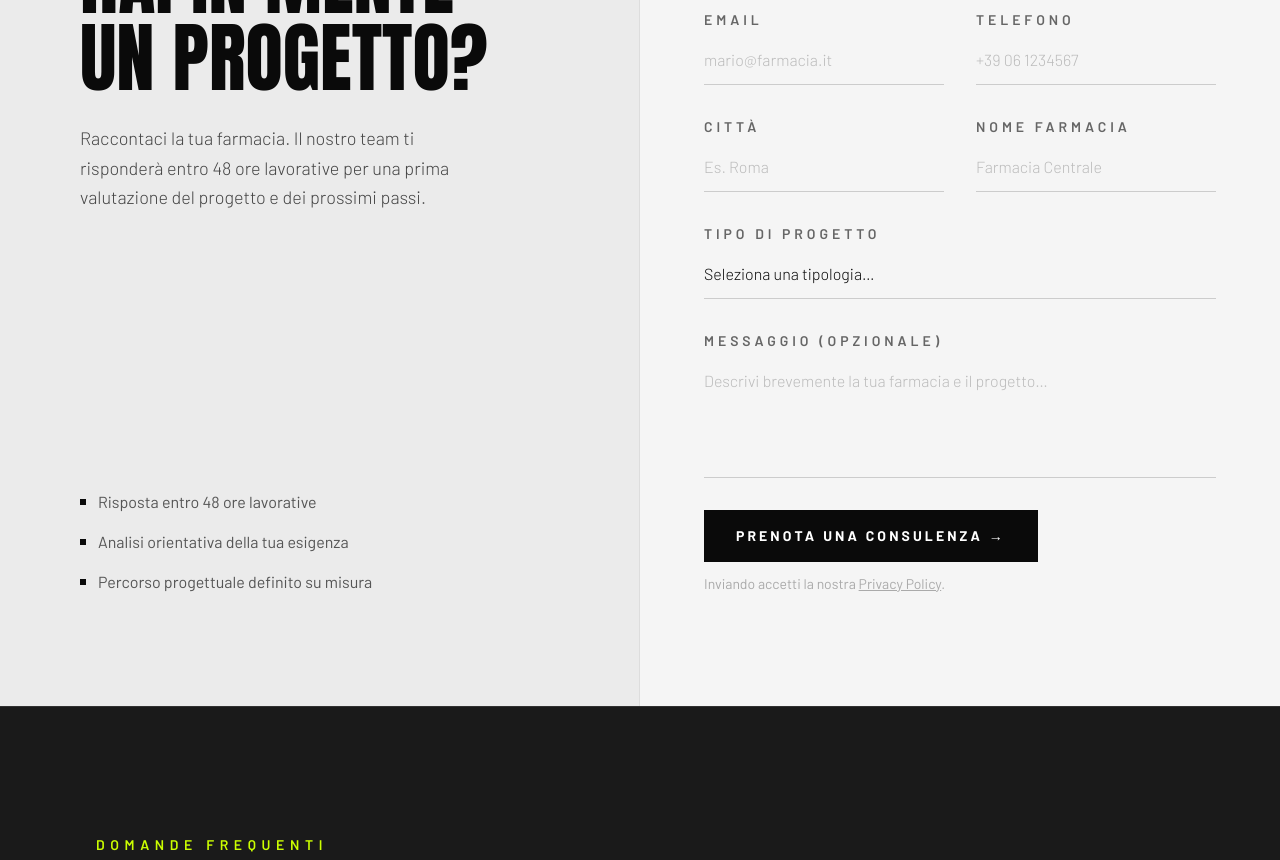
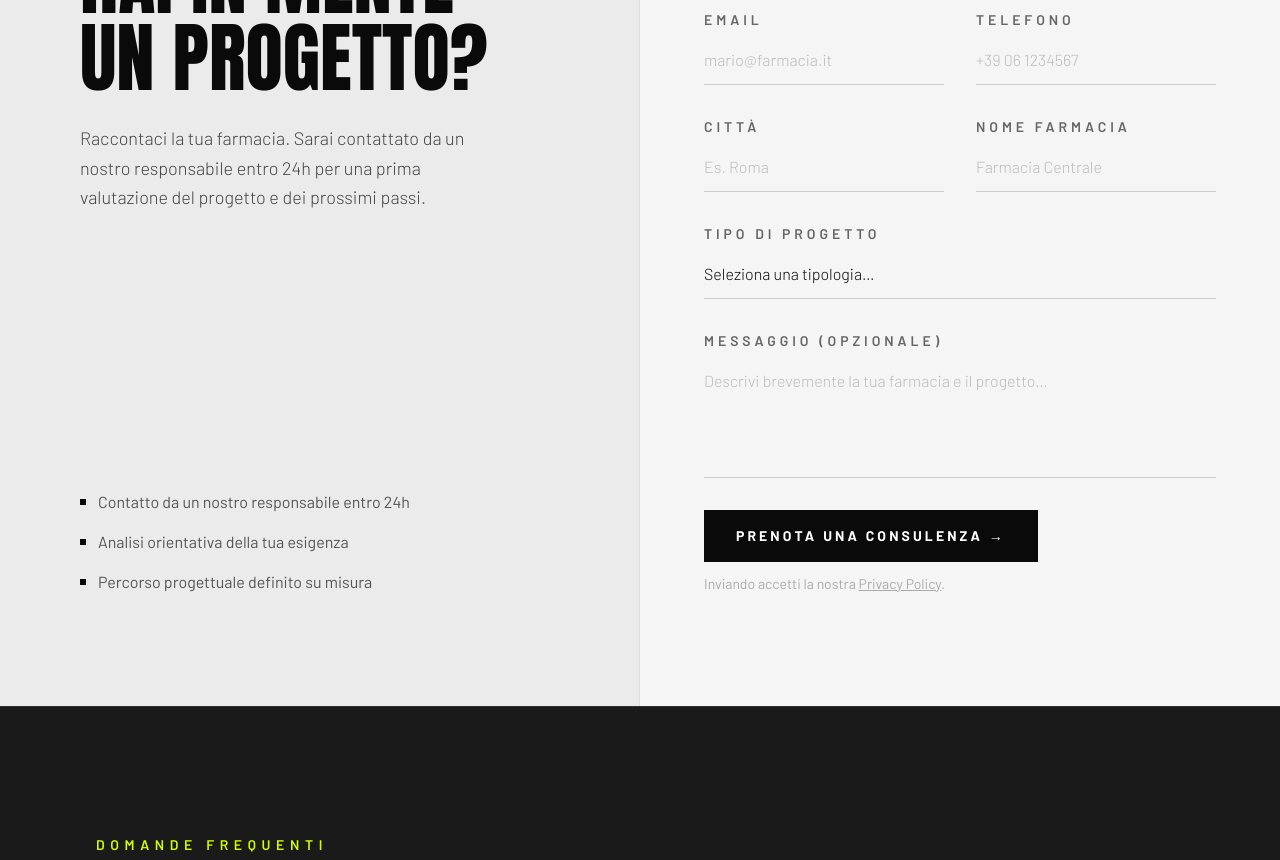
Before and after one commit to damianoconsorti/sartoretto-verna-lp, a React (Vite) app: page / in a window 1280 px wide. Shown: the part 5580-6440 px from the top of the page. Built offline with nearby package versions, Linux system fonts and the light colour scheme.

Commit message:
tracking: add Google tag and Microsoft Clarity

```diff
--- a/components/ContactForm.tsx
+++ b/components/ContactForm.tsx
@@ -103,12 +103,12 @@ export default function ContactForm() {
               un progetto?
             </h2>
             <p className="text-[#444] text-base md:text-lg font-sans font-light leading-relaxed max-w-[38ch]">
-              Raccontaci la tua farmacia. Il nostro team ti risponderà entro 48 ore lavorative per una prima valutazione del progetto e dei prossimi passi.
+              Raccontaci la tua farmacia. Sarai contattato da un nostro responsabile entro 24h per una prima valutazione del progetto e dei prossimi passi.
             </p>
           </div>
 
           <div className="flex flex-col gap-4">
-            {['Risposta entro 48 ore lavorative', 'Analisi orientativa della tua esigenza', 'Percorso progettuale definito su misura'].map((item) => (
+            {['Contatto da un nostro responsabile entro 24h', 'Analisi orientativa della tua esigenza', 'Percorso progettuale definito su misura'].map((item) => (
               <div key={item} className="flex items-center gap-3">
                 <div className="w-1.5 h-1.5 bg-[#0a0a0a] shrink-0" />
                 <span className="text-[#555] text-base font-sans">{item}</span>
@@ -132,7 +132,7 @@ export default function ContactForm() {
                 Messaggio inviato.
               </h3>
               <p className="text-green-600 text-base md:text-lg font-sans font-semibold leading-relaxed">
-                Grazie! Ti ricontatteremo entro 48 ore lavorative.
+                Grazie! Sarai contattato da un nostro responsabile nel giro di 24h.
               </p>
             </div>
           ) : (
--- a/index.html
+++ b/index.html
@@ -4,6 +4,21 @@
     <meta charset="UTF-8" />
     <meta name="viewport" content="width=device-width, initial-scale=1.0" />
     <link rel="icon" type="image/png" href="/favicon-trasp.png" />
+    <!-- Google tag (gtag.js) -->
+    <script async src="https://www.googletagmanager.com/gtag/js?id=G-NPQ61G4BCC"></script>
+    <script>
+      window.dataLayer = window.dataLayer || [];
+      function gtag(){dataLayer.push(arguments);}
+      gtag('js', new Date());
+      gtag('config', 'G-NPQ61G4BCC');
+    </script>
+    <script type="text/javascript">
+      (function(c,l,a,r,i,t,y){
+        c[a]=c[a]||function(){(c[a].q=c[a].q||[]).push(arguments)};
+        t=l.createElement(r);t.async=1;t.src="https://www.clarity.ms/tag/"+i;
+        y=l.getElementsByTagName(r)[0];y.parentNode.insertBefore(t,y);
+      })(window, document, "clarity", "script", "wtm04wemhg");
+    </script>
     <title>Sartoretto Verna | Architettura per Farmacie</title>
     <meta name="description" content="Progettiamo, arrediamo e comunichiamo la farmacia del futuro. Design italiano, redditività e innovazione." />
     <link rel="preconnect" href="https://fonts.googleapis.com">
```
